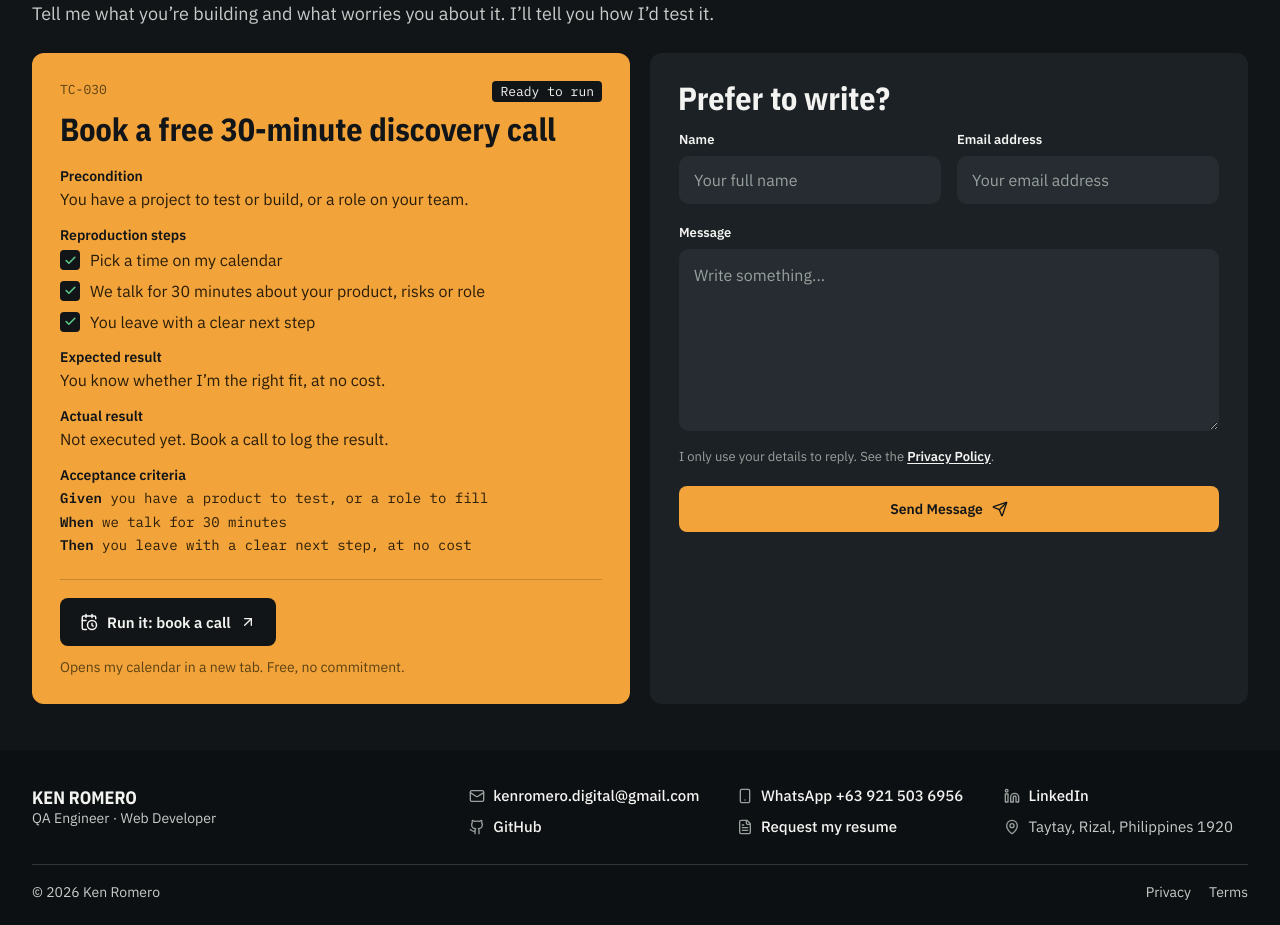
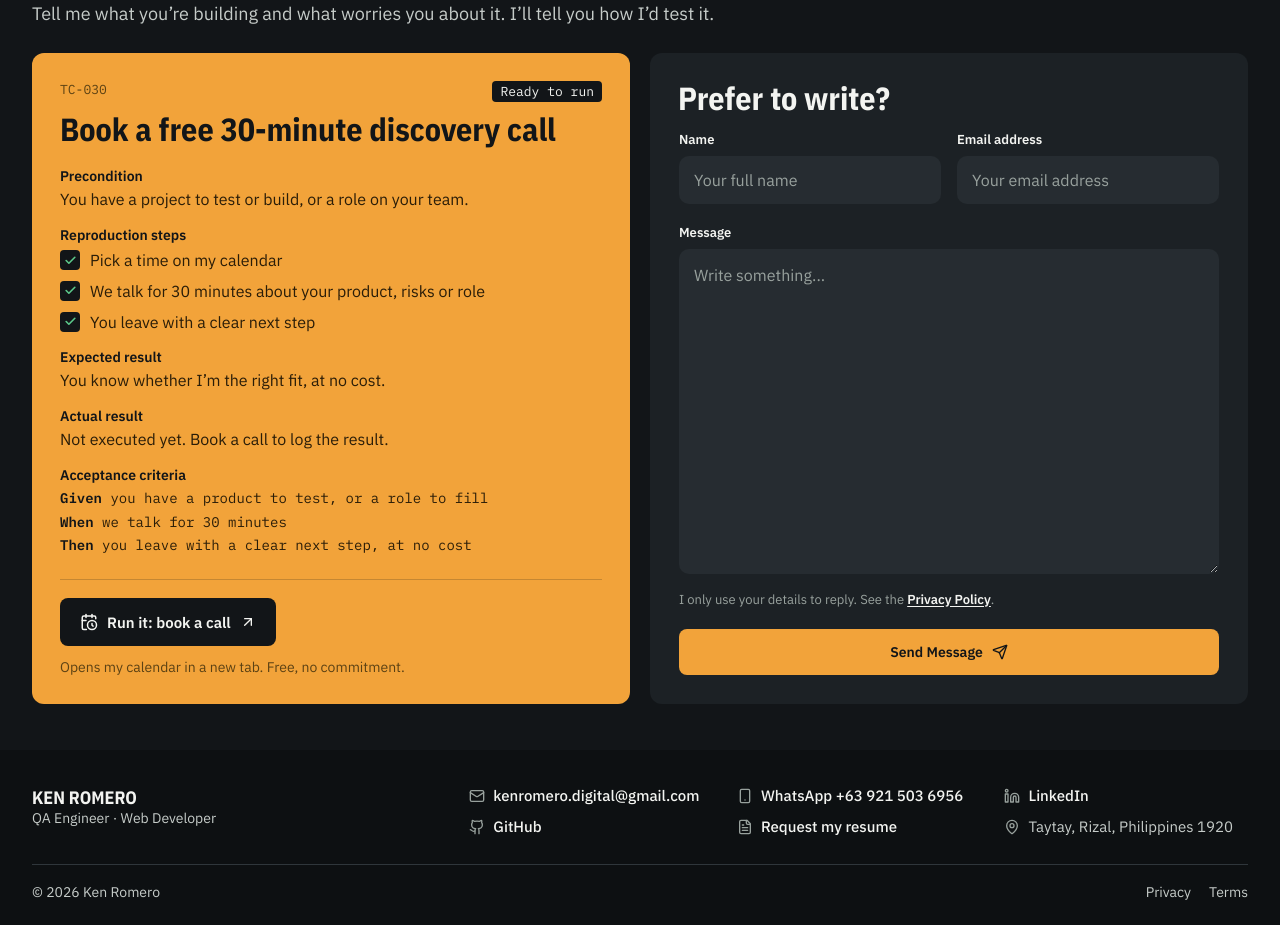
Before and after one commit to Kenxyriel/kenromero-portfolio, a React (Vite) app: page /qa in a window 1280 px wide. Shown: the part 5200-6125 px from the top of the page. Built offline with nearby package versions, Linux system fonts and the light colour scheme.

Commit message:
Contact form: message box fills the card so Send lines up with the TC-030 button
Co-Authored-By: Claude Opus 5.5 <noreply@anthropic.com>
Claude-Session: https://claude.ai/code/session_01ABCkE7xjvsHUvpioEJg5Wj

```diff
--- a/src/pages/qa/tech.css
+++ b/src/pages/qa/tech.css
@@ -448,6 +448,11 @@
 .tx-contact-side > .tx-reveal { display: contents; }
 .tx-contact-side h3 { margin: 0; color: var(--t-white); font-family: var(--t-display); font-size: clamp(26px, 2.6vw, 32px); line-height: 1.1; }
 .tech-theme .tx-contact-side .contact-form-card.is-form-only { padding: 0; background: transparent; }
+/* When the TC-030 card is taller, the message box grows so the send button sits at the bottom of the card. */
+.tech-theme .tx-contact-side .contact-form-card { display: flex; flex: 1; flex-direction: column; }
+.tech-theme .tx-contact-side .contact-form { display: flex; flex: 1; flex-direction: column; }
+.tech-theme .tx-contact-side .contact-form > label:has(textarea) { display: flex; flex: 1; flex-direction: column; }
+.tech-theme .tx-contact-side .contact-form textarea { flex: 1; min-height: 160px; }
 .tx-contact-links { display: flex; flex-wrap: wrap; gap: 10px 20px; margin: 0; padding: 0; list-style: none; font-size: 15px; }
 .tx-contact-links li { display: inline-flex; align-items: center; gap: 8px; min-width: 0; }
 .tx-contact-links svg { flex: none; color: var(--t-muted); }
```
